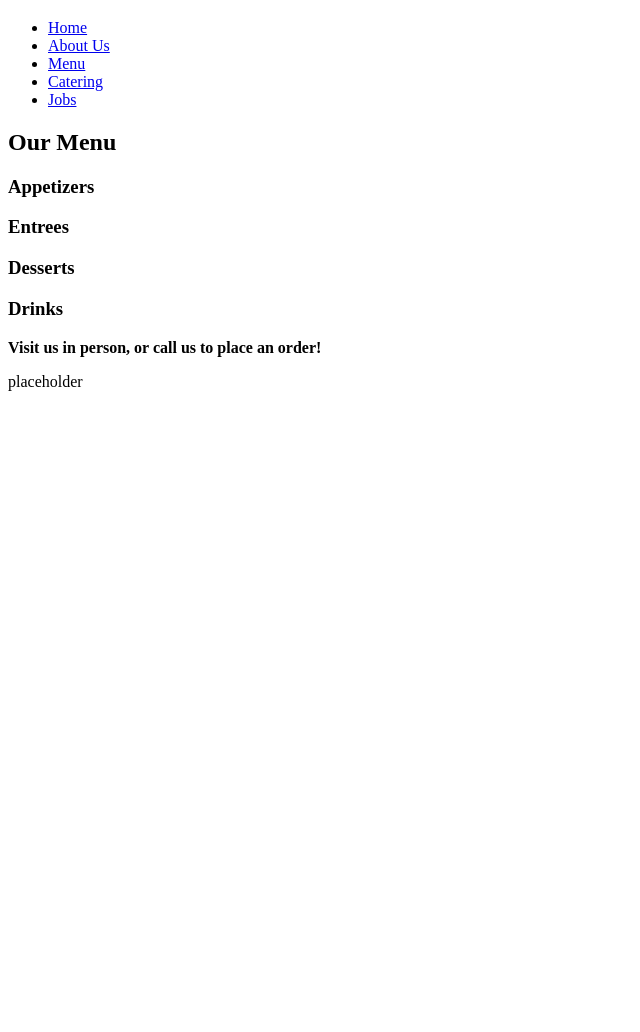
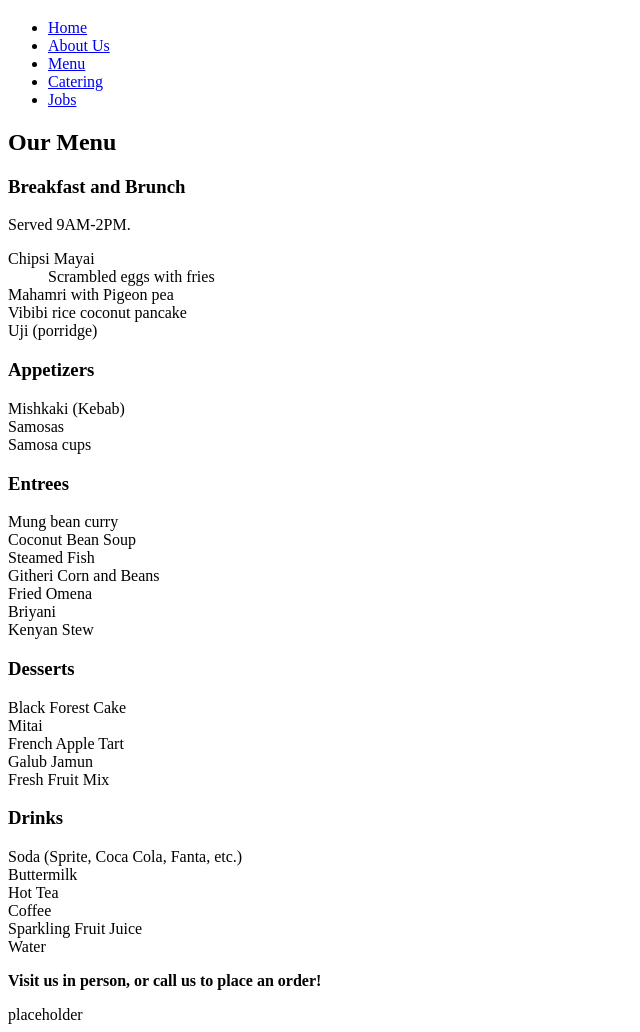
Before and after one commit to berenypanda/taste-of-kenya, a plain HTML site: page pages/menu.html in a window 1280 px wide. Shown: the part 61-1093 px from the top of the page, without its empty margins (0-640 px from the left). Before the commit the page ends 800 px from the top, so only its background shows below. Drawn offline with Linux system fonts and the light colour scheme.

Commit message:
Add menu items and fix typo in footer

```diff
--- a/pages/menu.html
+++ b/pages/menu.html
@@ -22,11 +22,51 @@
         </nav>
         <main>
             <h2>Our Menu</h2>
+                <h3>Breakfast and Brunch</h3>
+                    <p>Served 9AM-2PM.</p>
+                    <dl>
+                        <dt>Chipsi Mayai</dt>
+                        <dd>Scrambled eggs with fries</dd>
+                        <dt>Mahamri with Pigeon pea</dt>
+                        <dt>Vibibi rice coconut pancake</dt>
+                        <dt>Uji (porridge)</dt>
+
+                    </dl>
                 <h3>Appetizers</h3>
+                    <dl>
+                        <dt>Mishkaki (Kebab)</dt>
+                        <dt>Samosas</dt>
+                        <dt> Samosa cups</dt>
+                    </dl>
                 <h3>Entrees</h3>
+                 <dl>
+                    <dt>Mung bean curry</dt>
+                    <dt>Coconut Bean Soup</dt>
+                    <dt>Steamed Fish</dt>
+                    <dt>Githeri Corn and Beans</dt>
+                    <dt>Fried Omena</dt>
+                    <dt>Briyani</dt>
+                    <dt>Kenyan Stew</dt>
+
+                 </dl>
                 <h3>Desserts</h3>
+                 <dl>
+                    <dt>Black Forest Cake</dt>
+                    <dt>Mitai</dt>
+                    <dt>French Apple Tart</dt>
+                    <dt>Galub Jamun</dt>
+                    <dt>Fresh Fruit Mix</dt>
+                 </dl>
                 <h3>Drinks</h3>
-            <p><strong>Visit us in person, or call us to place an order!</strong></strong></p>
+                 <dl>
+                    <dt>Soda (Sprite, Coca Cola, Fanta, etc.)</dt>
+                    <dt>Buttermilk</dt>
+                    <dt>Hot Tea</dt>
+                    <dt>Coffee</dt>
+                    <dt>Sparkling Fruit Juice</dt>
+                    <dt>Water</dt>
+                 </dl>
+            <p><strong>Visit us in person, or call us to place an order!</strong></p>
         </main>
         <footer>placeholder</footer>
     </div>
```
